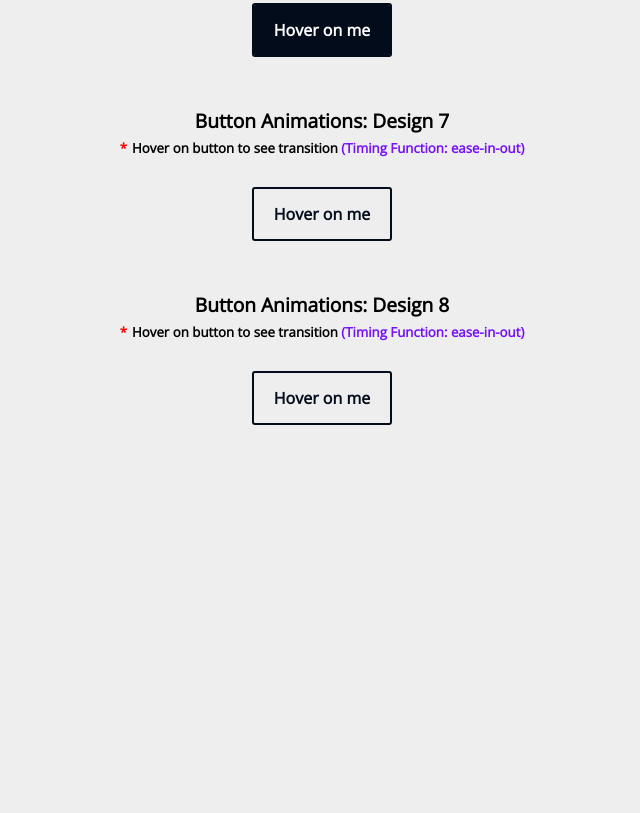
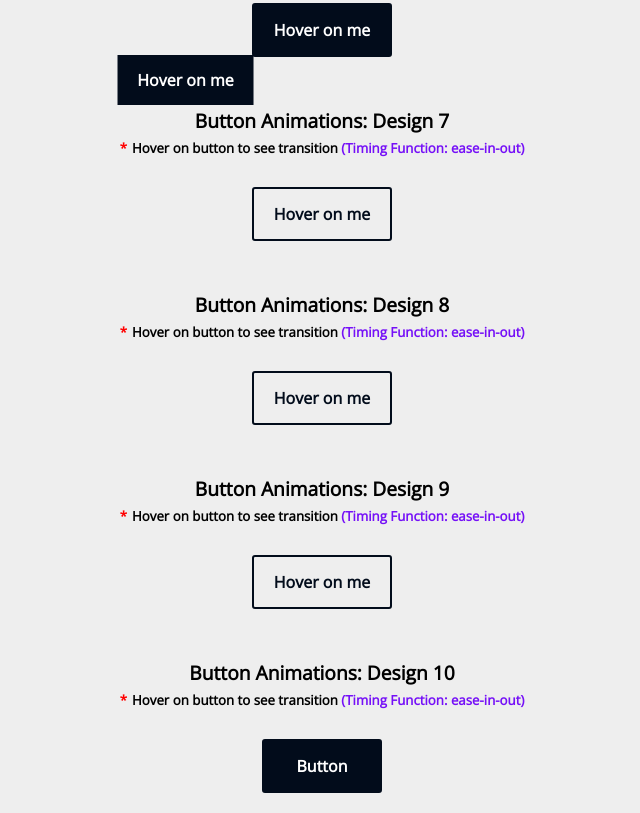
Before and after one commit to Yibaebi/css_animations, a plain HTML site: page Pages/Button Animations/Design 1/button_1.html in a window 1280 px wide. Shown: the part 1067-1880 px from the top of the page, without its empty margins (318-958 px from the left). Before the commit the page ends 1512 px from the top, so only its background shows below. Drawn offline with nearby package versions, Linux system fonts and the light colour scheme.

Commit message:
add two css button animations

```diff
--- a/Pages/Button Animations/Design 1/button_1.html
+++ b/Pages/Button Animations/Design 1/button_1.html
@@ -68,5 +68,17 @@
       <span class="title_emph">(Timing Function: ease-in-out)</span>
     </h5>
     <button class="button ease_in_out des_8">Hover on me</button>
+    <h4 style="margin-top: 50px">Button Animations: Design 9</h4>
+    <h5 style="margin-bottom: 10px">
+      <span class="title">*</span>Hover on button to see transition
+      <span class="title_emph">(Timing Function: ease-in-out)</span>
+    </h5>
+    <button class="button ease_in_out des_9">Hover on me</button>
+    <h4 style="margin-top: 50px">Button Animations: Design 10</h4>
+    <h5 style="margin-bottom: 10px">
+      <span class="title">*</span>Hover on button to see transition
+      <span class="title_emph">(Timing Function: ease-in-out)</span>
+    </h5>
+    <button class="button ease_in_out des_10">Button</button>
   </body>
 </html>
--- a/Pages/Button Animations/button_animations.css
+++ b/Pages/Button Animations/button_animations.css
@@ -1,4 +1,5 @@
 .button {
+  min-width: 120px;
   margin-top: 20px;
   cursor: pointer;
   padding: 14px 20px;
@@ -9,7 +10,7 @@
   position: relative;
   color: #020c1b;
   transition: color 0.3s ease-in-out 0.2s;
-  overflow: hidden;
+  /* overflow: hidden; */
 }
 
 .button::after,
@@ -214,3 +215,80 @@
 .button.des_8:hover::before {
   height: 200%;
 }
+
+/* Design 9 */
+.button.des_9 {
+  color: #020c1b;
+  background-color: transparent;
+}
+.button.des_9:hover {
+  color: white;
+}
+.button.des_9::before {
+  content: 'Hover on me';
+  left: 0px;
+  top: 0;
+  width: 100%;
+  height: 100%;
+  background-color: #020c1b;
+  transition: all 0.5s;
+  transform: rotateX(270deg);
+  transform-origin: top;
+}
+
+.button.des_9:hover::before {
+  transform: rotateX(0deg);
+}
+.button.des_9::after {
+  content: 'Hover on me';
+  left: 0px;
+  top: 0;
+  width: 100%;
+  height: 100%;
+  background-color: #7410f7;
+  color: white;
+  transform: rotateX(270deg);
+  transition: all 0.5s;
+  transition-delay: 0.5s;
+  transform-origin: top;
+}
+
+.button.des_9:hover::after {
+  transform: rotateX(0deg);
+}
+
+/* Design 10 */
+.button.des_10 {
+  color: transparent;
+  background-color: transparent;
+}
+
+.button.des_10::before,
+.button.des_10::after {
+  content: 'Button';
+  left: 0px;
+  top: 0;
+  width: 100%;
+  height: 100%;
+  background-color: #020c1b;
+  color: white;
+  transition: all 0.5s;
+  opacity: 1;
+  transform-origin: top;
+}
+.button.des_10::after {
+  opacity: 0;
+  left: -100%;
+  transform: translateX(0%) scale(0);
+}
+
+.button.des_10:hover::before {
+  opacity: 1;
+  transform: translateX(100%) scale(0) rotateY(360deg);
+}
+
+.button.des_10:hover::after {
+  opacity: 1;
+  left: 0%;
+  transform: translateX(0%) scale(1) rotateY(360deg);
+}
```
